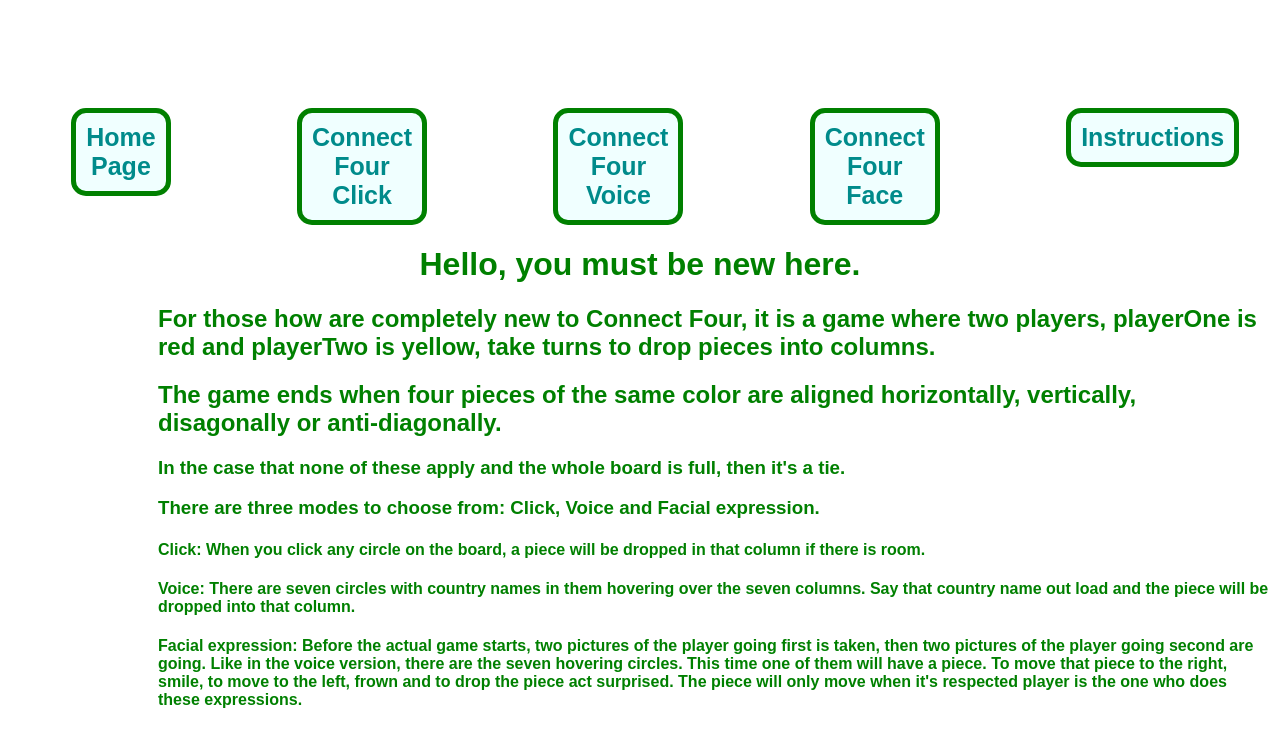
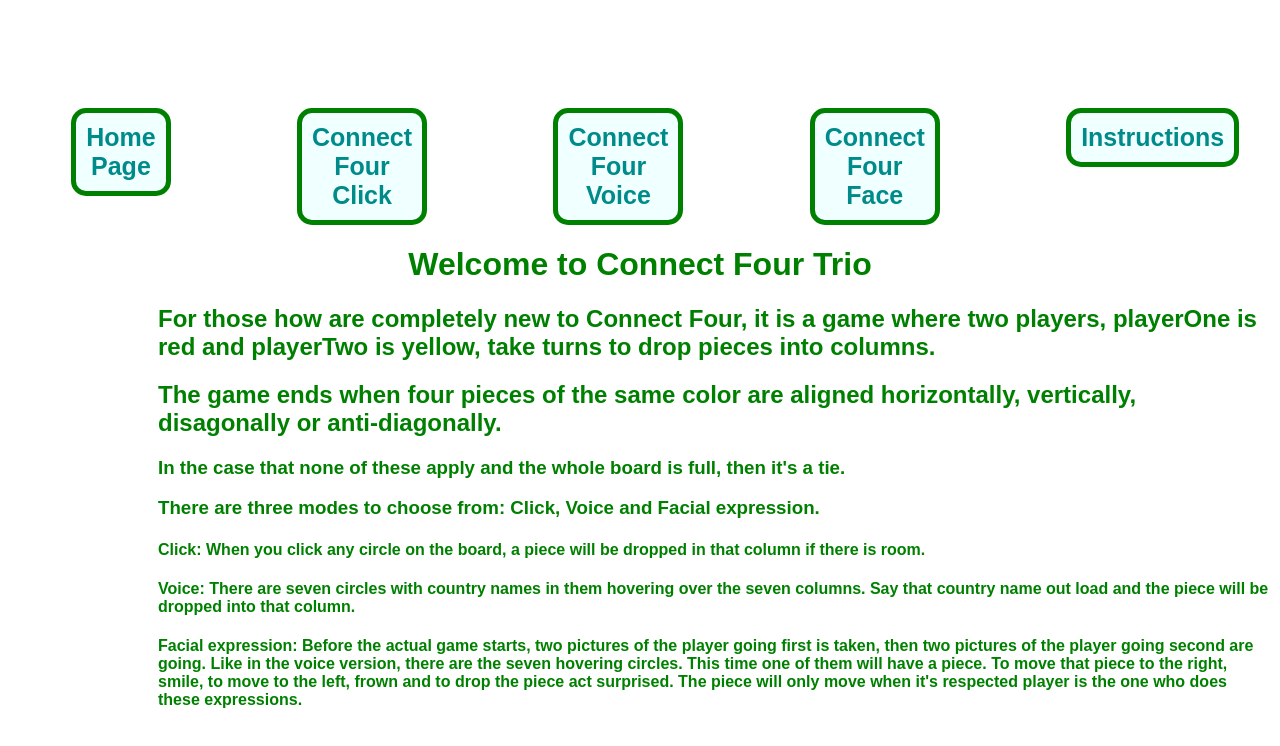
Before and after one commit to anweining/ConnectFourTrio, a plain HTML site: page instructions.html in a window 1280 px wide. Shown: the top 746 px of the page. Drawn offline with Linux system fonts and the light colour scheme.

Commit message:
Update instructions.html

```diff
--- a/instructions.html
+++ b/instructions.html
@@ -17,7 +17,7 @@
             </ul>
         </nav>
 
-        <h1>Hello, you must be new here.</h1>
+        <h1>Welcome to Connect Four Trio</h1>
         <h2>For those how are completely new to Connect Four, it is a game where two players, playerOne is red and playerTwo is yellow, take turns to drop pieces into columns.</h2>
         <h2>The game ends when four pieces of the same color are aligned horizontally, vertically, disagonally or anti-diagonally.</h2>
         <h3>In the case that none of these apply and the whole board is full, then it's a tie.</h3>
```
